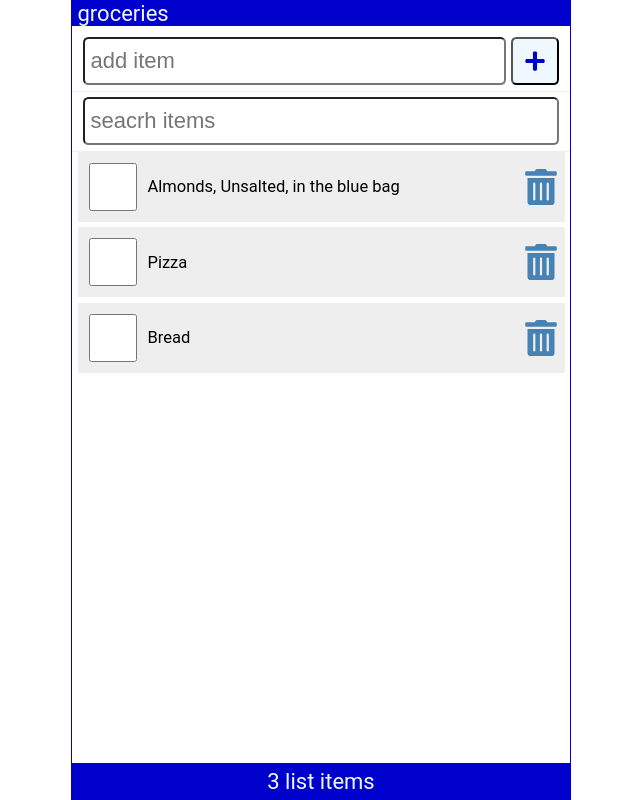
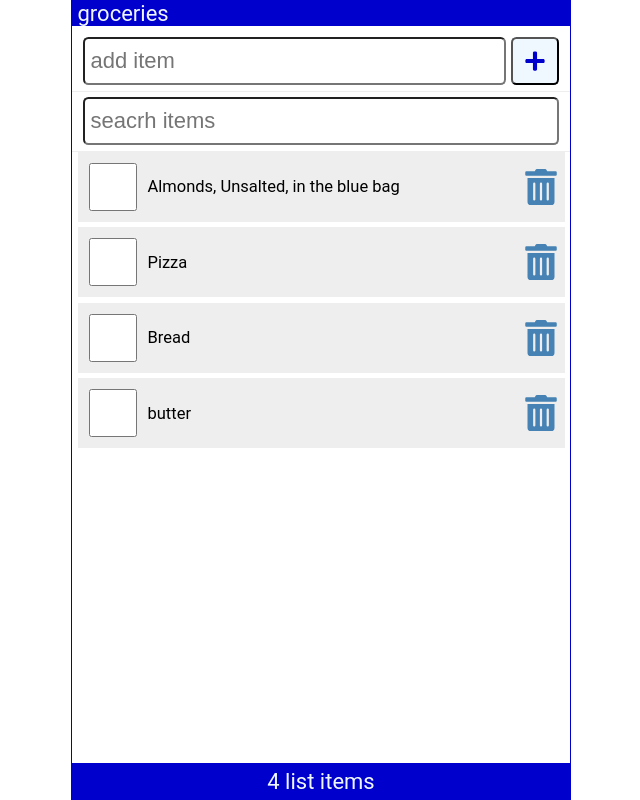
Before and after one commit to Seremba/react-todolist-app, a React (Create React App) app: page / in a window 1280 px wide. Shown: the whole page, without its empty margins (319-959 px from the left). Built offline with nearby package versions, Linux system fonts and the light colour scheme; data requests are answered from the project's data file.

Commit message:
added, deleted, and updated a todo from the server using CRUD operations

```diff
--- a/data/db.json
+++ b/data/db.json
@@ -14,6 +14,11 @@
       "id": 3,
       "checked": false,
       "item": "Bread"
+    },
+    {
+      "id": 5,
+      "checked": false,
+      "item": "butter"
     }
   ]
 }
--- a/src/App.js
+++ b/src/App.js
@@ -42,25 +42,56 @@
 
   // console.log("after use effect")
 
-  const addItem = (item) => {
+  const  addItem = async (item) => {
       const id = items.length ? items[items.length - 1].id + 1 : 1
       const myNewItem = { id, checked: false, item}
       const listItems = [...items, myNewItem]
       setItems(listItems)
 
+      const postOptions = {
+        method : 'POST',
+        headers : {
+          'Content-Type' : 'application/json'
+        },
+        body: JSON.stringify(myNewItem)
+      }
+
+      const result = await apiRequest(API_URL, postOptions);
+      if(result) setFetchError(result);
+
   }
 
 
   // logic for handling checking with map
-  const handle2Check = (id) => {
+  const handle2Check = async (id) => {
     const listItems = items.map((item) => item.id === id ? { ...item, checked: !item.checked } : item);
     setItems(listItems)
+
+    const myItem = listItems.filter( item => item.id === id);
+
+    const updateOptions = {
+      method: "PATCH",
+      headers: {
+        'Content-Type': 'Application/json'
+      },
+      body: JSON.stringify({checked: myItem[0].checked})
+    }
+
+    const reqUrl = `${API_URL}/${id}`;
+    const result = await apiRequest(reqUrl, updateOptions);
+    if(result) setFetchError(result);
   }
 
   //logic for handling deleting with filter
-  const handleDelete = (id) => {
+  const handleDelete = async (id) => {
      const listItems = items.filter((item) => item.id !== id)
      setItems(listItems)
+
+     const deleteOptions = {method: 'DELETE'};
+     const reqUrl = `${API_URL}/${id}`;
+     const result = await apiRequest(reqUrl, deleteOptions)
+
+     if(result) setFetchError(result);
   }
 
   //logic for handling form
```
Lines whose indentation alone changed are shown as unchanged.
